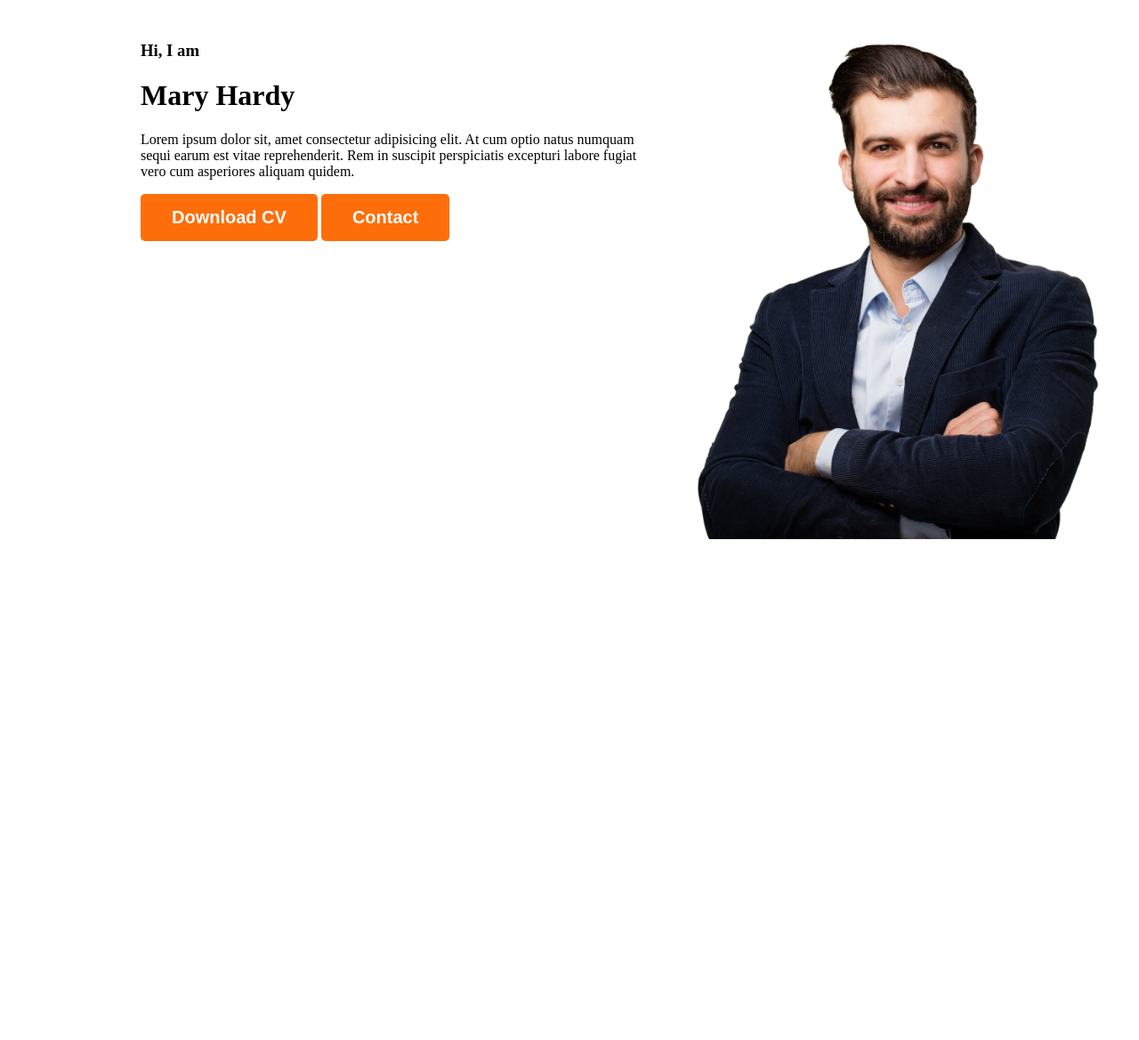
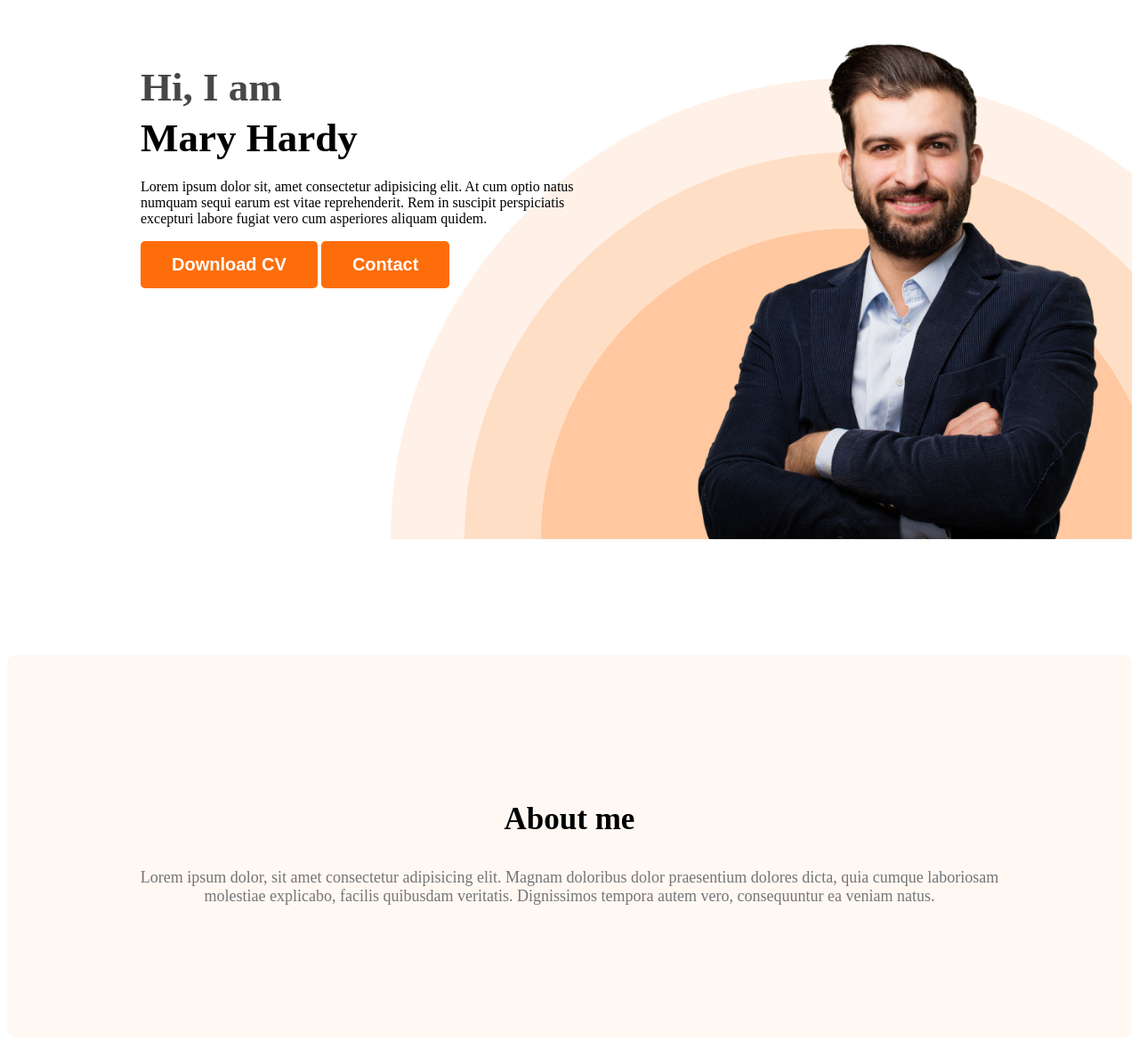
Before and after one commit to monirme12/web-developer-portfolio, a plain HTML site: page index.html in a window 1280 px wide. Shown: the part 153-1322 px from the top of the page at 89% size. Before the commit the page ends 800 px from the top, so only its background shows below. Drawn offline with Linux system fonts and the light colour scheme.

Commit message:
About Section

```diff
--- a/Styles/portfolio.css
+++ b/Styles/portfolio.css
@@ -47,11 +47,49 @@ nav a {
 }
 .header {
   background-color: light-bisque;
+  background-image: url("../images/header_bg.png");
+  background-repeat: no-repeat;
+  background-position: bottom right;
 }
 .banner {
-  padding: 30px 30px 30px 150px;
+  padding: 30px 30px 0px 150px;
   display: flex;
+  justify-content: space-between;
 }
 .banner .profile-picture {
   width: 500px;
 }
+.banner-title {
+  font-size: 45px;
+  font-weight: 700;
+  margin-top: 5px;
+  margin-bottom: 20px;
+}
+.banner-greeting {
+  font-size: 45px;
+  color: #474747;
+  margin-bottom: 0;
+}
+.banner-description {
+  margin-top: 0;
+}
+.banner-content {
+  max-width: 500px;
+}
+.about {
+  padding: 130px;
+  border-radius: 10px;
+  background: #fff8f3;
+  margin: 130px 0px;
+}
+.section-title {
+  color: black;
+  text-align: center;
+  font-size: 35px;
+  font-weight: 700;
+}
+.section-description {
+  color: #757575;
+  text-align: center;
+  font-size: 18px;
+}
--- a/index.html
+++ b/index.html
@@ -23,10 +23,10 @@
         </ul>
       </nav>
       <div class="banner">
-        <div>
+        <div class="banner-content">
           <h3 class="banner-greeting">Hi, I am</h3>
           <h1 class="banner-title">Mary Hardy</h1>
-          <p>
+          <p class="banner-description">
             Lorem ipsum dolor sit, amet consectetur adipisicing elit. At cum
             optio natus numquam sequi earum est vitae reprehenderit. Rem in
             suscipit perspiciatis excepturi labore fugiat vero cum asperiores
@@ -38,7 +38,17 @@
         <img class="profile-picture" src="images/hardy.png" alt="" />
       </div>
     </header>
-    <main></main>
+    <main>
+      <section class="about">
+        <h3 class="section-title">About me</h3>
+        <p class="section-description">
+          Lorem ipsum dolor, sit amet consectetur adipisicing elit. Magnam
+          doloribus dolor praesentium dolores dicta, quia cumque laboriosam
+          molestiae explicabo, facilis quibusdam veritatis. Dignissimos tempora
+          autem vero, consequuntur ea veniam natus.
+        </p>
+      </section>
+    </main>
     <footer></footer>
   </body>
 </html>
```
